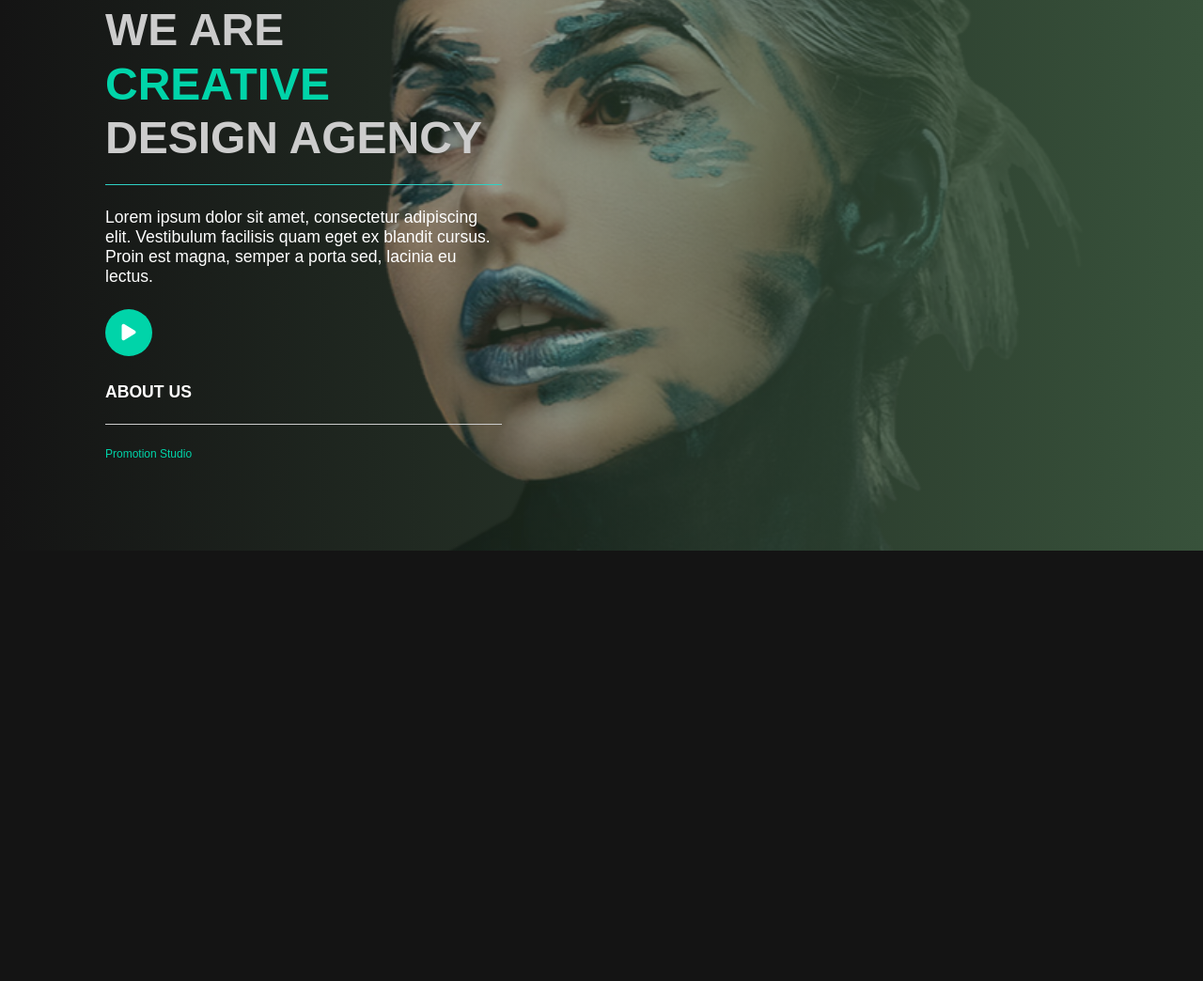
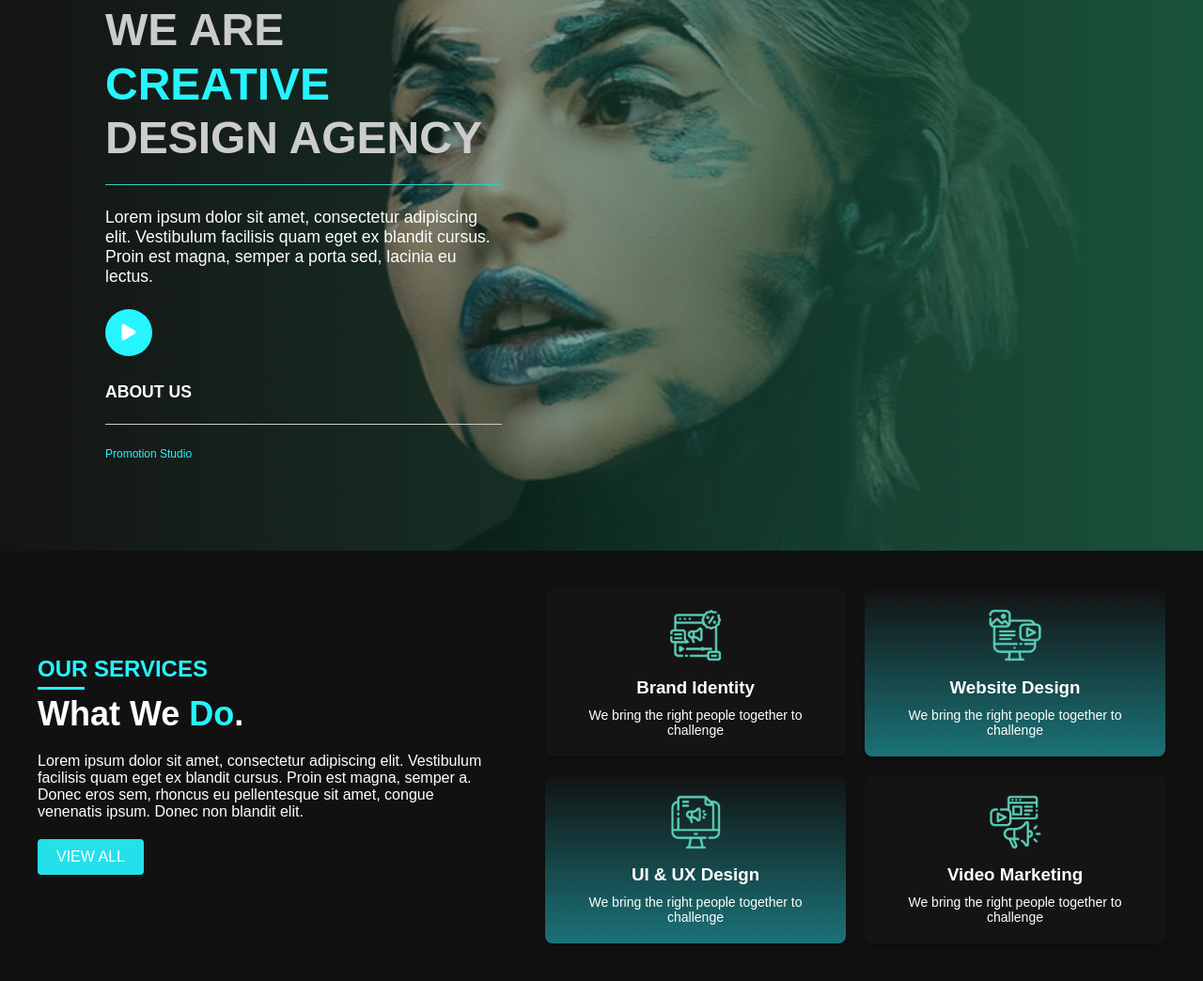
Before and after one commit to Israa-Atef150/CRIATIVO, a plain HTML site: page index.html in a window 1280 px wide. Shown: the part 258-1302 px from the top of the page at 94% size. Before the commit the page ends 844 px from the top, so only its background shows below. Drawn offline with Linux system fonts and the light colour scheme.

Commit message:
section2

```diff
--- a/index.html
+++ b/index.html
@@ -45,7 +45,40 @@
                   <p class="studio-text ">Promotion Studio</p>
 
                  </div>
+           </div>
+           </section>
+           <div class="container">
+            <div class="text-section">
+                <h2>OUR SERVICES</h2>
+                <h1>What We <span>Do</span>.</h1>
+                <p>Lorem ipsum dolor sit amet, consectetur adipiscing elit. Vestibulum facilisis quam eget ex blandit cursus. Proin est magna, semper a.</p>
+                <p>Donec eros sem, rhoncus eu pellentesque sit amet, congue venenatis ipsum. Donec non blandit elit.</p>
+                <a href="#" class="button">VIEW ALL</a>
+            </div>
 
+            <div class="cards-section">
+                <div class="card">
+                    <img src="imges/6-Brand-Identity.png" alt="Brand Identity">
+                    <h3>Brand Identity</h3>
+                    <p>We bring the right people together to challenge</p>
+                </div>
+                <div class="card">
+                    <img src="imges/5-Web-Design.png" alt="Website Design">
+                    <h3>Website Design</h3>
+                    <p>We bring the right people together to challenge</p>
+                </div>
+                <div class="card">
+                    <img src="imges/1-Ui-Ux.png" alt="UI & UX Design">
+                    <h3>UI & UX Design</h3>
+                    <p>We bring the right people together to challenge</p>
+                </div>
+                <div class="card">
+                    <img src="imges/4-Video-Marketing.png" alt="Video Marketing">
+                    <h3>Video Marketing</h3>
+                    <p>We bring the right people together to challenge</p>
+                </div>
+            </div>
+        </div>
 
 </body>
 </html>
--- a/style.css
+++ b/style.css
@@ -43,7 +43,7 @@ body {
 
 .navbar .logo {
     font-size: 3rem;
-    color: var(--primary-color);
+    color: var(--highlight-color);
 
 }
 
@@ -58,7 +58,7 @@ body {
 }
 i.fa-search {
     font-size: 20px;
-    color: var(--primary-color);;
+    color: var(--highlight-color);;
     margin-left: 20px;
 }
 
@@ -74,9 +74,9 @@ i.fa-search {
     justify-content: space-between;
     align-items: center;
     padding: 6rem 7rem;
-    background: linear-gradient(to left, rgba(56, 82, 59, 4.7), rgba(20, 24, 20, -4.7)), url(imges/portrait.png ) no-repeat center center / cover;
+    background: linear-gradient(to left, rgba(25, 82, 59, 4.7), rgba(20, 24, 20, -4.7)), url(imges/portrait.png ) no-repeat center center / cover;
     position: relative;
-    color: var(--primary-color);
+    color: var(--highlight-color);
 }
 
 
@@ -90,7 +90,7 @@ i.fa-search {
 }
 
 .hero-content .highlight {
-    color: var(--primary-color);
+    color: var(--highlight-color);
 }
 
 .hero-content p {
@@ -100,7 +100,7 @@ i.fa-search {
 }
 
 p.subtitle {
-    color: var(--primary-color);
+    color: var(--highlight-color);
     font-size: 14px;
     letter-spacing: 3px;
 }
@@ -133,7 +133,7 @@ p.subtitle {
 .circle {
     width: 50px;
     height: 50px;
-    background-color: var(--primary-color);
+    background-color: var(--highlight-color);
     border-radius: 80%;
     display: flex;
     justify-content: center;
@@ -156,7 +156,7 @@ p.subtitle {
 p.studio-text {
 
     font-size: 12px;
-    color: var(--primary-color);
+    color: var(--highlight-color);
     margin: 0;
 }
 .link {
@@ -193,3 +193,109 @@ p.studio-text {
         font-size: 2rem;
     }
 }
+.container {
+    display: flex;
+    flex-wrap: wrap;
+    align-items: center;
+    justify-content: space-between;
+    padding: 40px;
+    background-color: #111;
+    color: #fff;
+}
+.text-section {
+    flex-basis: 40%;
+}
+
+.text-section h2 {
+    color: var(--highlight-color);
+    margin-bottom: 5px;
+    position: relative;
+}
+
+.text-section h2::after {
+    content: "";
+    display: block;
+    width: 50px;
+    height: 3px;
+    background-color: var(--highlight-color);
+    margin-top: 5px;
+}
+
+.text-section h1 {
+    color: #fff;
+    font-size: 36px;
+    margin-bottom: 20px;
+}
+
+.text-section h1 span {
+    color: var(--highlight-color);
+}
+
+.cards-section {
+    display: flex;
+    flex-wrap: wrap;
+    flex-basis: 55%;
+    gap: 20px;
+}
+
+.card {
+    background-color: #141414;
+    padding: 20px;
+    flex-basis: calc(50% - 10px); /* يجعل كل بطاقة تأخذ نصف العرض مع وجود مساحة بين البطاقات */
+    border-radius: 8px;
+    box-shadow: 0 4px 8px rgba(0, 0, 0, 0.2);
+    text-align: center;
+    color: #fff;
+    display: flex;
+    flex-direction: column;
+    align-items: center;
+}
+
+.card img {
+    max-width: 60px;
+    margin-bottom: 15px;
+}
+
+.card:nth-child(2),
+.card:nth-child(3) {
+    background: linear-gradient(to bottom , #1414146f, #26f4ff6e);
+}
+
+.card h3 {
+    margin-bottom: 10px;
+}
+
+.card p {
+    font-size: 14px;
+}
+
+.button {
+    background-color: #26f4ffe8;
+    color: #fff;
+    padding: 10px 20px;
+    text-decoration: none;
+    border-radius: 4px;
+    display: inline-block;
+    margin-top: 20px;
+    transition: background-color 0.3s ease;
+}
+
+.button:hover {
+    background-color: #019474;
+}
+
+
+@media (max-width: 768px) {
+    .container {
+        flex-direction: column;
+        align-items: flex-start;
+    }
+
+    .cards-section {
+        flex-basis: 100%;
+    }
+
+    .card {
+        flex-basis: 100%;
+    }
+}
```
